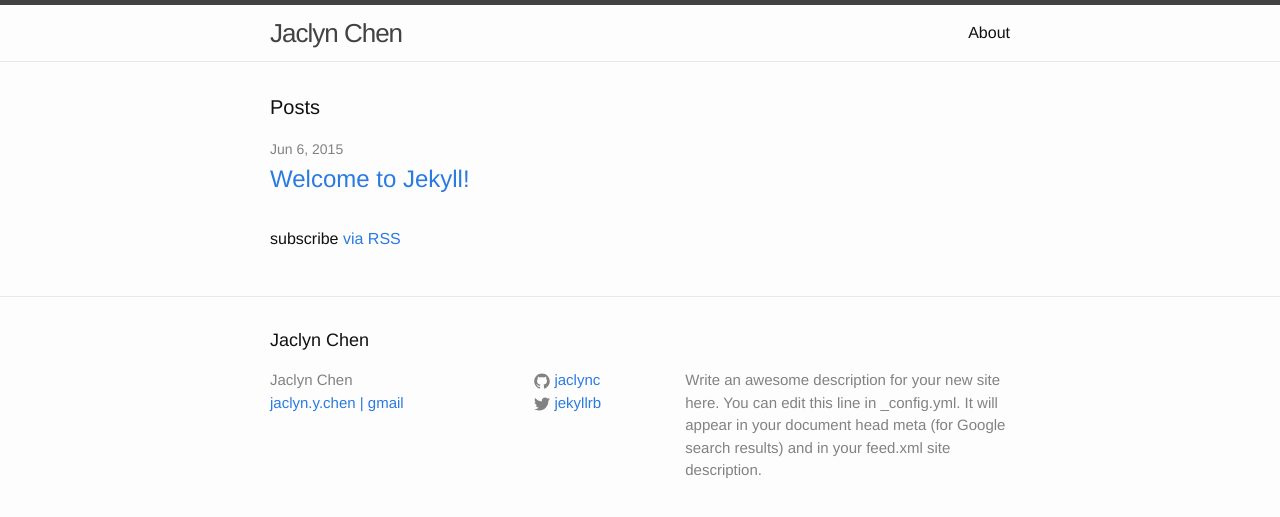
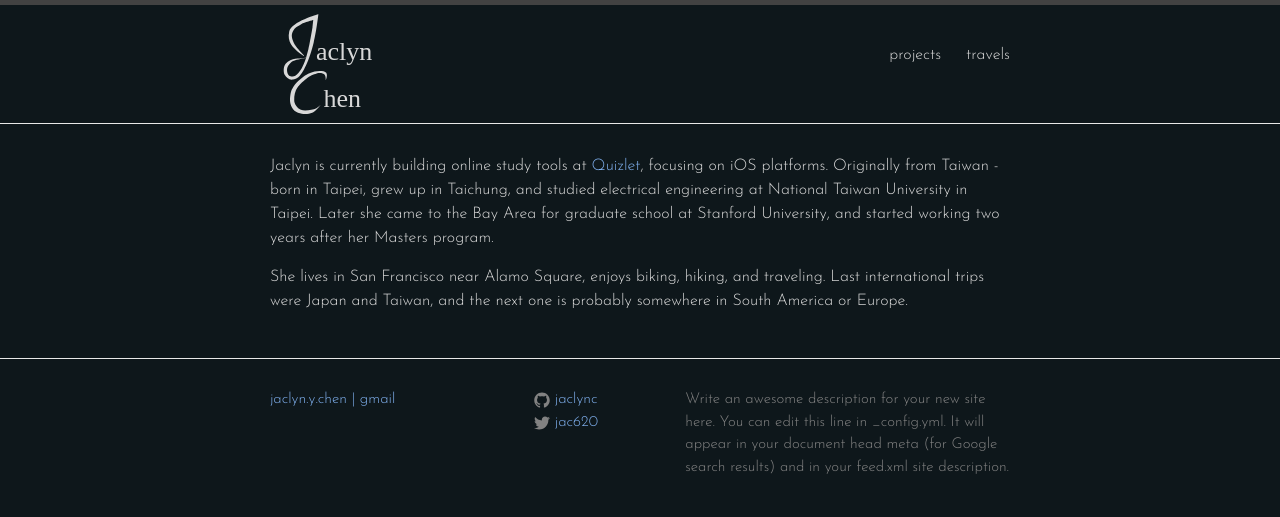
Before and after one commit to jaclync/jaclync.github.io, a Jekyll site: the page built from index.html, in a window 1280 px wide. Shown: the top 517 px of the page. Built offline with Jekyll 4.4.1, drawn with Linux system fonts in a browser that asks for light colours.

Commit message:
Try things out.

```diff
--- a/_config.yml
+++ b/_config.yml
@@ -7,7 +7,7 @@
   Google search results) and in your feed.xml site description.
 baseurl: "" # the subpath of your site, e.g. /blog/
 url: "http://yourdomain.com" # the base hostname & protocol for your site
-twitter_username: jekyllrb
+twitter_username: jac620
 github_username:  jaclync
 
 # Build settings
--- a/_includes/footer.html
+++ b/_includes/footer.html
@@ -2,12 +2,9 @@
 
   <div class="wrapper">
 
-    <h2 class="footer-heading">{{ site.title }}</h2>
-
     <div class="footer-col-wrapper">
       <div class="footer-col  footer-col-1">
         <ul class="contact-list">
-          <li>{{ site.title }}</li>
           <li><a href="mailto:{{ site.email }}">{{ site.email }}</a></li>
         </ul>
       </div>
--- a/_includes/header.html
+++ b/_includes/header.html
@@ -2,7 +2,9 @@
 
   <div class="wrapper">
 
-    <a class="site-title" href="{{ site.baseurl }}/">{{ site.title }}</a>
+    <a class="site-title" href="{{ site.baseurl }}/">
+      <img border="0" alt="Jaclyn Chen" src="{{ site.baseurl }}/images/jc-header-img.svg" onerror="images/jc-header-img.png" width="100" height="100">
+    </a>
 
     <nav class="site-nav">
       <a href="#" class="menu-icon">
--- a/_sass/_layout.scss
+++ b/_sass/_layout.scss
@@ -14,7 +14,7 @@
     font-size: 26px;
     line-height: 56px;
     letter-spacing: -1px;
-    margin-bottom: 0;
+    margin: 9px;
     float: left;
 
     &,
@@ -33,7 +33,7 @@
 
     .page-link {
         color: $text-color;
-        line-height: $base-line-height;
+        line-height: $header-content-height;
 
         // Gaps between nav items, but not on the first one
         &:not(:first-child) {
@@ -67,6 +67,11 @@
                     fill: $grey-color-dark;
                 }
             }
+        }
+
+        .trigger {
+            clear: both;
+            display: none;
         }
 
         .trigger {
--- a/css/main.scss
+++ b/css/main.scss
@@ -6,16 +6,18 @@
 
 
 // Our variables
-$base-font-family: Helvetica, Arial, sans-serif;
+$base-font-family: 'Josefin Sans', sans-serif;;
 $base-font-size:   16px;
 $small-font-size:  $base-font-size * 0.875;
 $base-line-height: 1.5;
 
+$header-content-height: 100px;
+
 $spacing-unit:     30px;
 
-$text-color:       #111;
-$background-color: #fdfdfd;
-$brand-color:      #2a7ae2;
+$text-color:       #d8d8d8;
+$background-color: #0e171b;
+$brand-color:      #7FAFED;
 
 $grey-color:       #828282;
 $grey-color-light: lighten($grey-color, 40%);
@@ -50,3 +52,5 @@
         "layout",
         "syntax-highlighting"
 ;
+
+@import url(http://fonts.googleapis.com/css?family=Josefin+Sans:100,300,400,600,700,100italic,300italic,400italic,600italic,700italic|Roboto+Condensed:300italic,400italic,700italic,400,300,700);
--- a/index.html
+++ b/index.html
@@ -4,20 +4,11 @@
 
 <div class="home">
 
-  <h1 class="page-heading">Posts</h1>
-
-  <ul class="post-list">
-    {% for post in site.posts %}
-      <li>
-        <span class="post-meta">{{ post.date | date: "%b %-d, %Y" }}</span>
-
-        <h2>
-          <a class="post-link" href="{{ post.url | prepend: site.baseurl }}">{{ post.title }}</a>
-        </h2>
-      </li>
-    {% endfor %}
-  </ul>
-
-  <p class="rss-subscribe">subscribe <a href="{{ "/feed.xml" | prepend: site.baseurl }}">via RSS</a></p>
+  <p class="rss-subscribe">Jaclyn is currently building online study tools at <a href="https://quizlet.com">Quizlet</a>, focusing on iOS platforms.
+  Originally from Taiwan - born in Taipei, grew up in Taichung, and studied electrical engineering at National Taiwan University in Taipei. Later she came to the Bay Area for graduate school at Stanford University, and started working two years after her Masters program.
+  </p>
+  <p>
+  She lives in San Francisco near Alamo Square, enjoys biking, hiking, and traveling. Last international trips were Japan and Taiwan, and the next one is probably somewhere in South America or Europe.
+</p>
 
 </div>
```
Also changed, not shown: _posts/2015-06-08-tkun.markdown (added, +25 -0 lines), about.md (deleted, +0 -11 lines), projects.md (added, +120 -0 lines), travels.md (added, +7 -0 lines), images/jc-header-img.svg (added), images/projects/CS_project_bikesensor.jpg (added), images/projects/CS_project_sensor.PNG (added), images/projects/VGA_ani.gif (added), images/projects/project_DCLab_VGA.PNG (added), images/projects/project_DCLab_car.JPG (added), 2 other files.
